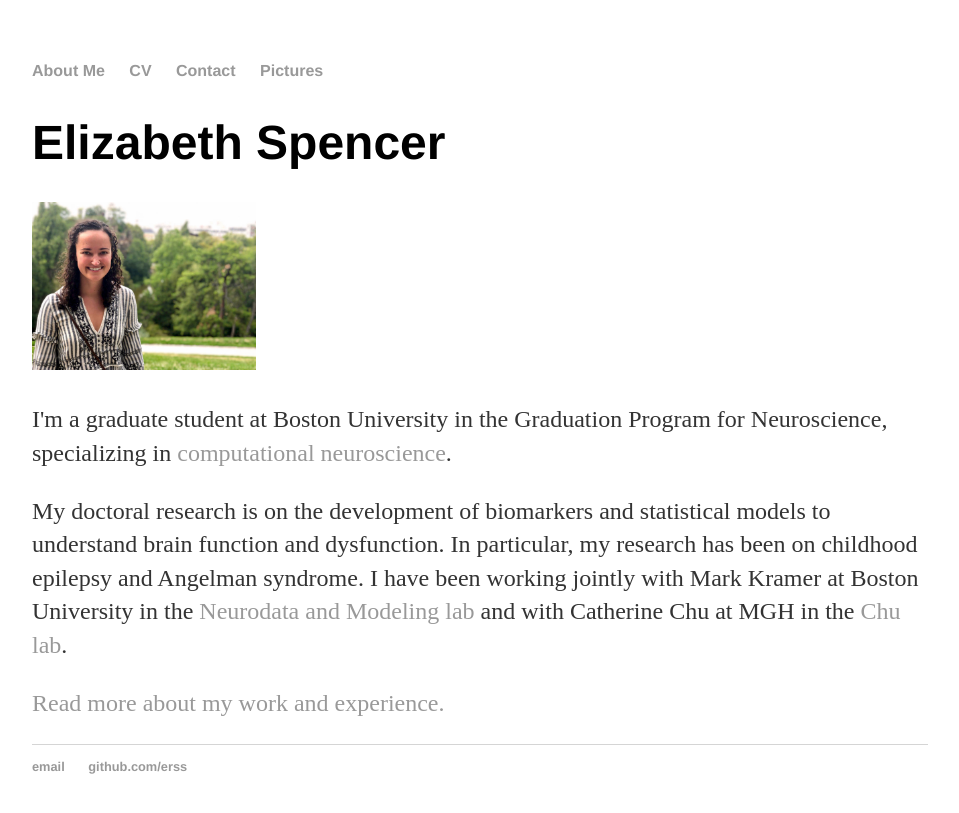
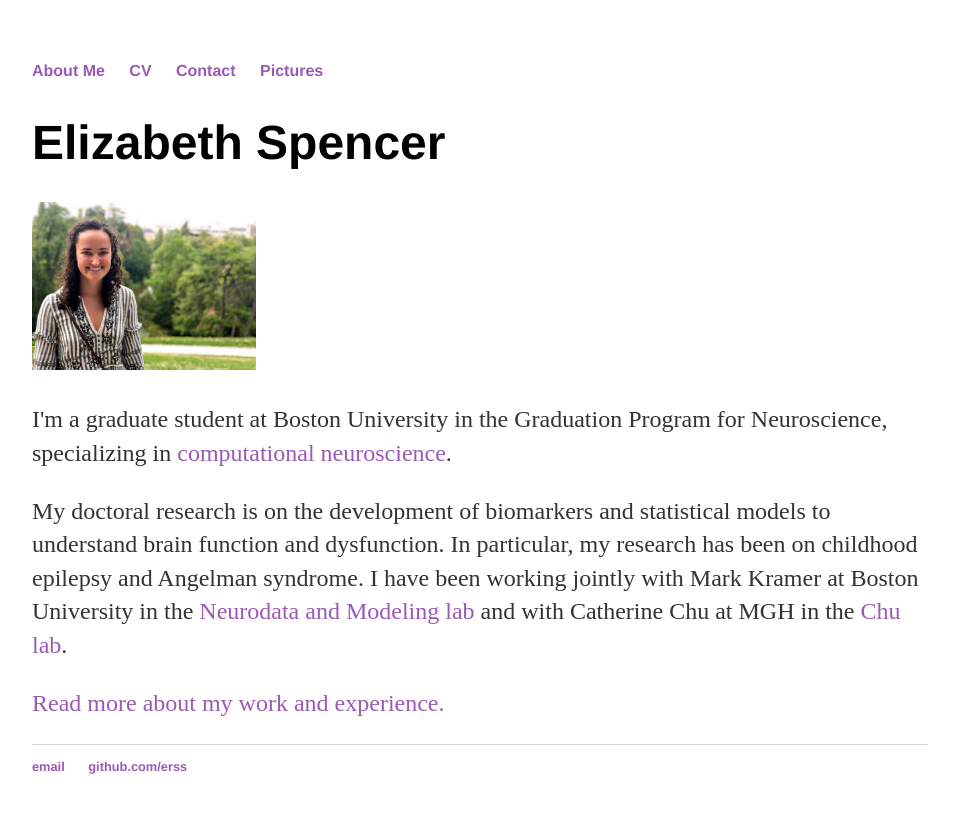
Before and after one commit to erss/erss.github.io, a Jekyll site: the page built from index.html, in a window 1280 px wide. Shown: the top 813 px of the page, without its empty margins (160-1119 px from the left). Built offline with Jekyll 4.4.1, drawn with Linux system fonts in a browser that asks for light colours.

Commit message:
Update main.css

```diff
--- a/css/main.css
+++ b/css/main.css
@@ -1,6 +1,6 @@
 body { margin: 60px auto; width: 70%; }
 
-a { text-decoration: none; color: #999; }
+a { text-decoration: none; color: #9B59B6; }
 a:hover { text-decoration: underline; }
 
 p, ul { font-size: 1.5em; line-height: 1.4em; color: #333; }
```
